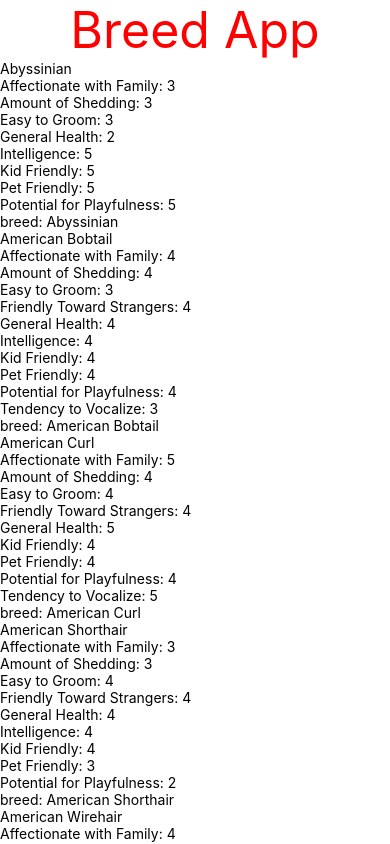
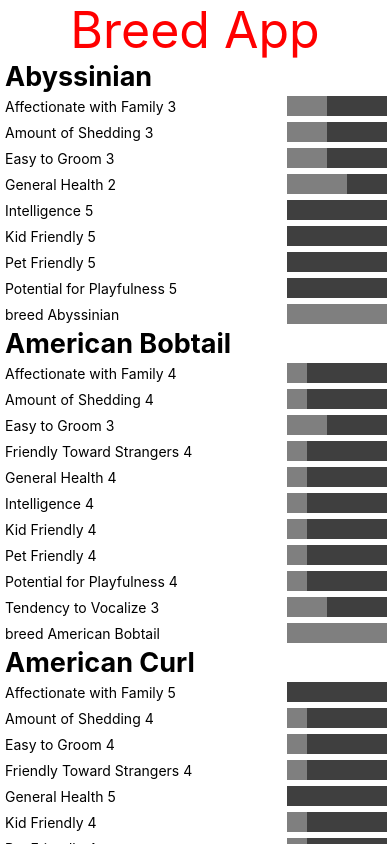
Before and after one commit to shaannessy25/breeds-react-native, a React Native app: screen / in a window 390 px wide. Built offline with nearby package versions, Linux system fonts and the light colour scheme.

Commit message:
Added bar label to object properties

```diff
--- /dev/null
+++ b/LabelAndBar.js
@@ -0,0 +1,43 @@
+import React from 'react';
+import { View, Text, StyleSheet } from 'react-native'
+
+
+
+export default function LabelAndBar({ text, value }){
+    return (
+        <View style={styles.container}>
+            <Text>{text}</Text>
+            <View style={styles.bar}>
+                <View style={[styles.barInner, {width: `${value}%`}]}></View>
+            </View>
+
+        </View>
+    )
+}
+
+
+
+const styles = StyleSheet.create({
+    container: {
+        width: '100%',
+        flexDirection: 'row',
+        alignItems: 'center',
+        justifyContent: 'space-between'
+    },
+
+    bar: {
+        height: 20,
+        width: 100,
+        margin: 3,
+        justifyContent: 'flex-end',
+        flexDirection: 'row',
+        backgroundColor: 'rgba(0,0,0,0.5)',
+        textAlign: 'right',
+
+    },
+
+    barInner: {
+        height: '100%',
+        backgroundColor: 'rgba(0,0,0,0.5)'
+    }
+})
--- a/itemProperty.js
+++ b/itemProperty.js
@@ -1,21 +1,36 @@
 import React from 'react';
 import { StyleSheet, Text, View } from 'react-native';
-
+import LabelAndBar from './LabelAndBar'
 
 const Properties = ({ item }) =>{
     const keys = Object.keys(item)
     const breed = item.breed
 
     const features = keys.map((key, i) => {
-        return <Text>{key}: {item[key]}</Text>
+        // return <Text>{key}: {item[key]}</Text>
+        return <LabelAndBar key={i} text={`${key} ${item[key]}`} value={item[key] / 5 * 100 } />
     })
 
     return (
-        <View>
-            <Text>{breed}</Text>
+        <View style={styles.contianer}>
+            <Text style={styles.breed}>{breed}</Text>
             {features}
         </View>
     )
 }
 
 export default Properties;
+
+
+const styles = StyleSheet.create({
+    contianer: {
+        flex: 1,
+        marginLeft: 5,
+        justifyContent: "space-between",
+        // border: "#000"
+    },
+    breed: {
+      fontSize: 27,
+      fontWeight: "bold",
+    },
+  });
```
